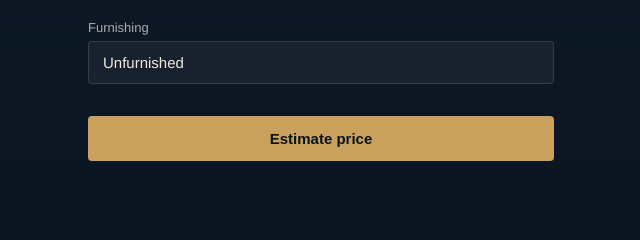
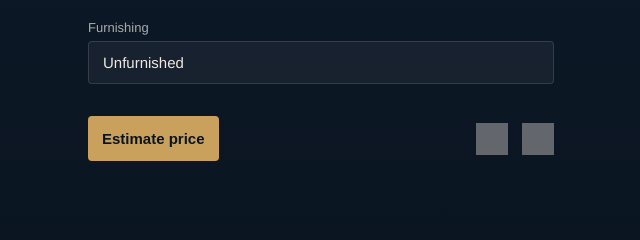
Before and after one commit to obaid147/uae-house-price-prediction, a Flask app: page / in a window 1280 px wide. Shown: the part 409-649 px from the top of the page, without its empty margins (62-702 px from the left). Run offline with Flask 3, Linux system fonts and the light colour scheme; parts of the project's set-up code (start-up, migrations or seed data) failed here and were passed over; grey boxes are pictures that could not be loaded.

Commit message:
Add GitHub and LinkedIn icons beside the estimate price button

```diff
--- a/templates/index.html
+++ b/templates/index.html
@@ -145,6 +145,13 @@
     font-size: 14px;
     line-height: 1.6;
   }
+  .social-links {
+  display: flex;
+  gap: 14px;
+  }
+  .social-links a { opacity: 0.6; transition: opacity 0.15s; }
+  .social-links a:hover { opacity: 1; }
+  .social-links img { width: 32px; height: 32px; display: block; }
 </style>
 </head>
 <body>
@@ -195,7 +202,17 @@
       </select>
     </div>
 
-    <button type="submit">Estimate price</button>
+    <div style="display:flex; align-items:center; justify-content:space-between; gap:16px; margin-top:12px;">
+      <button type="submit" style="margin-top:0;">Estimate price</button>
+      <div class="social-links" style="margin-top:0;">
+        <a href="https://github.com/obaid147" target="_blank">
+          <img src="{{ url_for('static', filename='github.png') }}" alt="GitHub">
+        </a>
+        <a href="https://www.linkedin.com/in/obaid-fayaz-82b345340/" target="_blank">
+          <img src="{{ url_for('static', filename='linkedin.png') }}" alt="LinkedIn">
+        </a>
+      </div>
+    </div>
   </form>
 
   {% if errors %}
```
